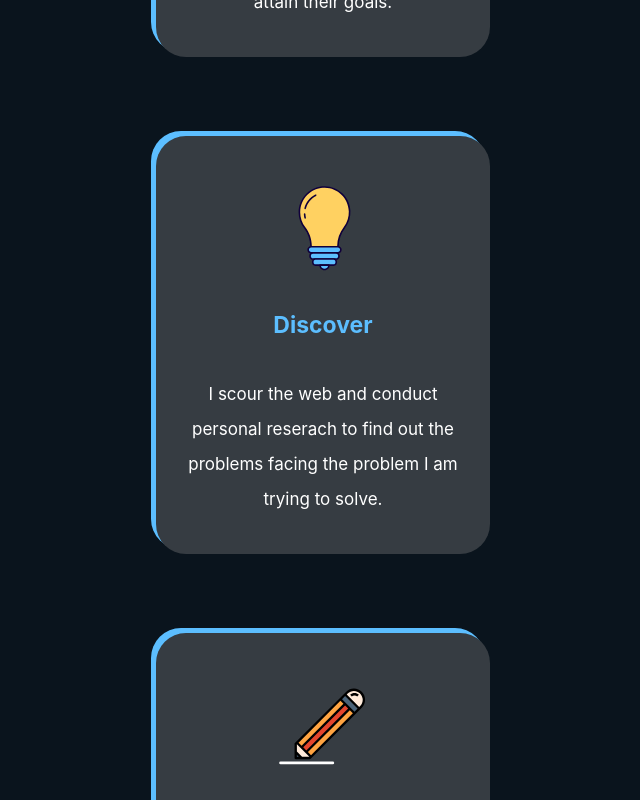
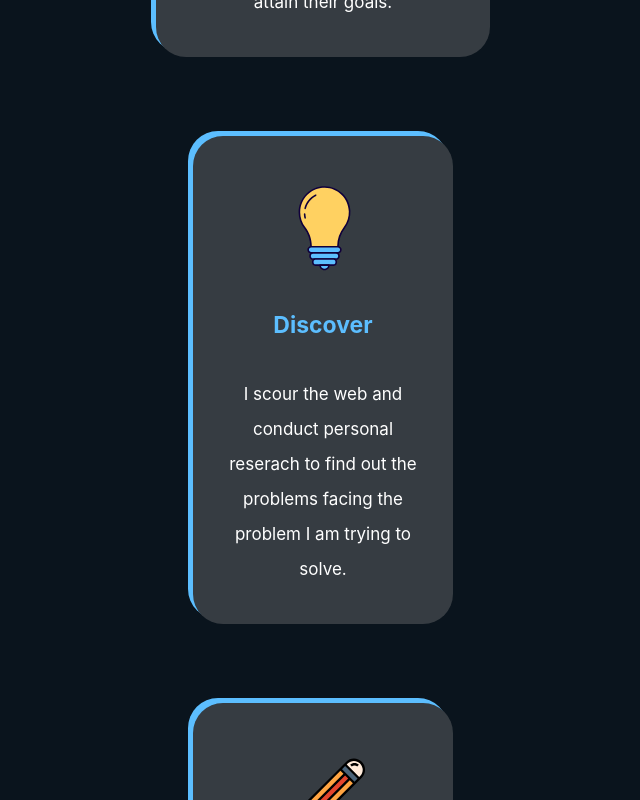
Before and after one commit to Itzadetunji/my-website, a Next.js app: page /about in a window 1280 px wide. Shown: the part 3140-3940 px from the top of the page, without its empty margins (317-957 px from the left). Built offline with nearby package versions, Linux system fonts and the light colour scheme.

Commit message:
Chore: Updated link for workprocess.tsx in about.tsx

```diff
--- a/pages/about.tsx
+++ b/pages/about.tsx
@@ -4,6 +4,7 @@ import Button from './components/Button'
 import Footer from './components/Footer'
 import Navbar from './components/Navbar'
 import ServiceCard from './components/ServiceCard'
+import WorkProcess from './components/WorkProcess'
 import ParticleComponent from './components/ParticleComponent'
 
 const about: NextPage = () => {
@@ -81,7 +82,7 @@ const about: NextPage = () => {
             {ServiceCardContents.map((service, index) => <ServiceCard iconpath={service.iconpath} title={service.title} description={service.description} key={index}/>)}
           </div>
           <div>
-            {WorkProcessContents.map((process, index) => <ServiceCard iconpath={process.iconpath} title={process.title} description={process.description} key={index}/>)}
+            {WorkProcessContents.map((process, index) => <WorkProcess iconpath={process.iconpath} title={process.title} description={process.description} key={index}/>)}
           </div>
         </div>
       </div>
```
Also changed, not shown: public/icons/implement.svg (deleted).
